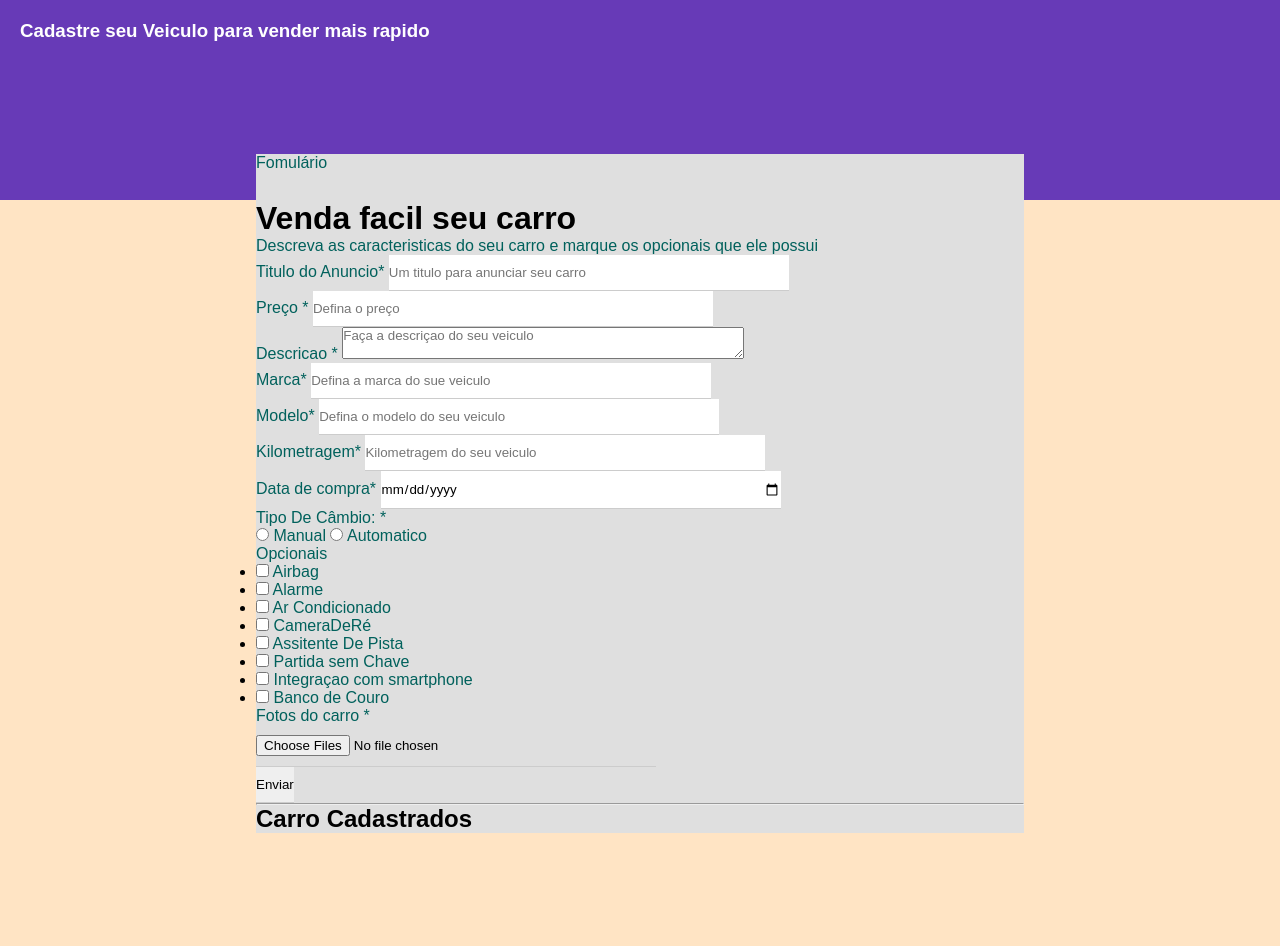
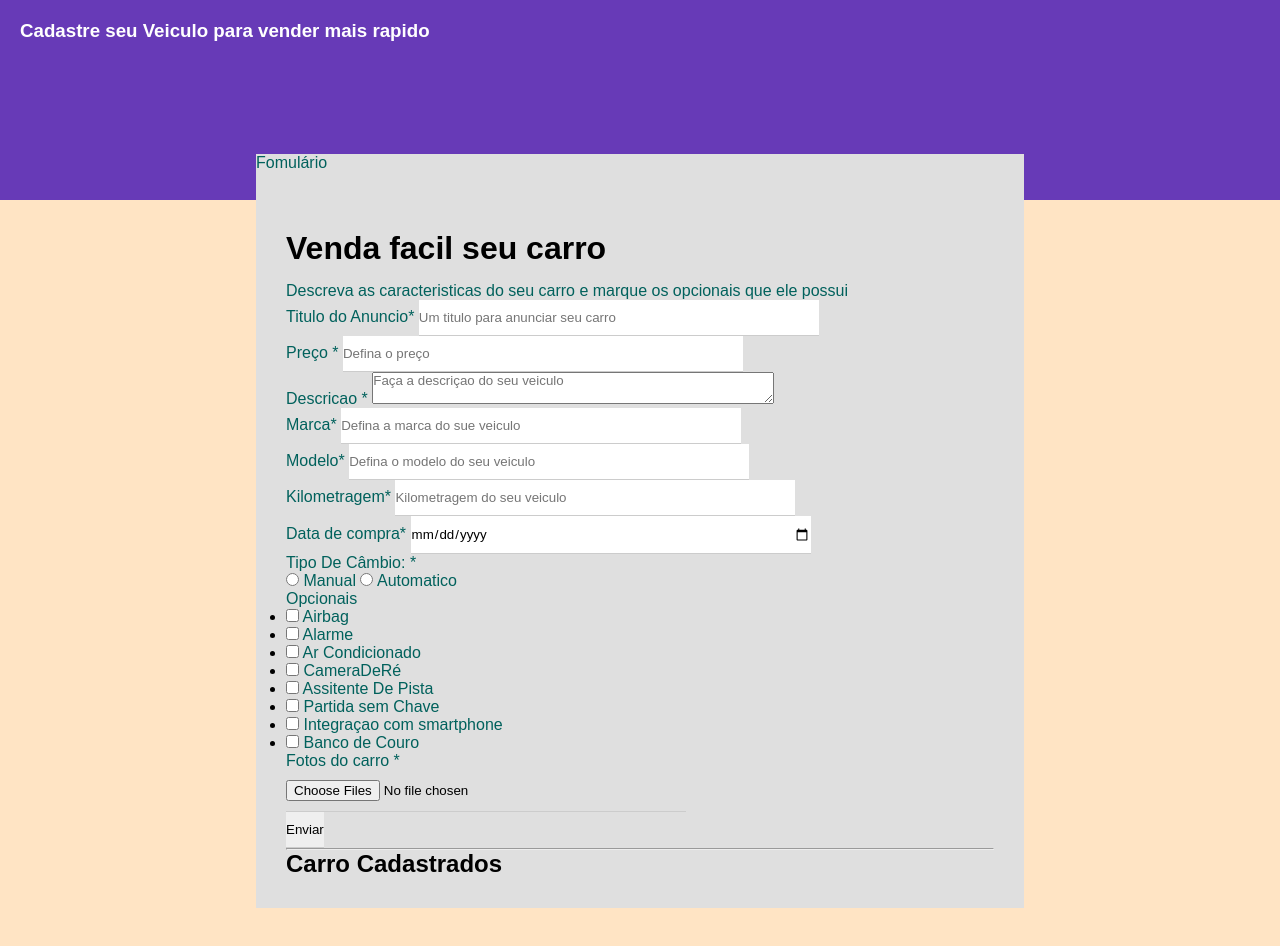
Before and after one commit to EspancaVelhadaSilva/CarStore, a plain HTML site: page index.html in a window 1280 px wide. Before the commit the page ends 879 px from the top, so only its background shows below. Drawn offline with Linux system fonts and the light colour scheme.

Commit message:
CarStore

```diff
--- a/css/style.css
+++ b/css/style.css
@@ -63,3 +63,15 @@ form-header p{
     height: 45px;
     list-style: 45px;
 }
+
+.form-body{
+    padding: 30px;
+}
+
+.titulo-form{
+    margin-bottom: 15px;
+}
+
+form-body p{
+    margin-bottom: 20px;
+}
```
